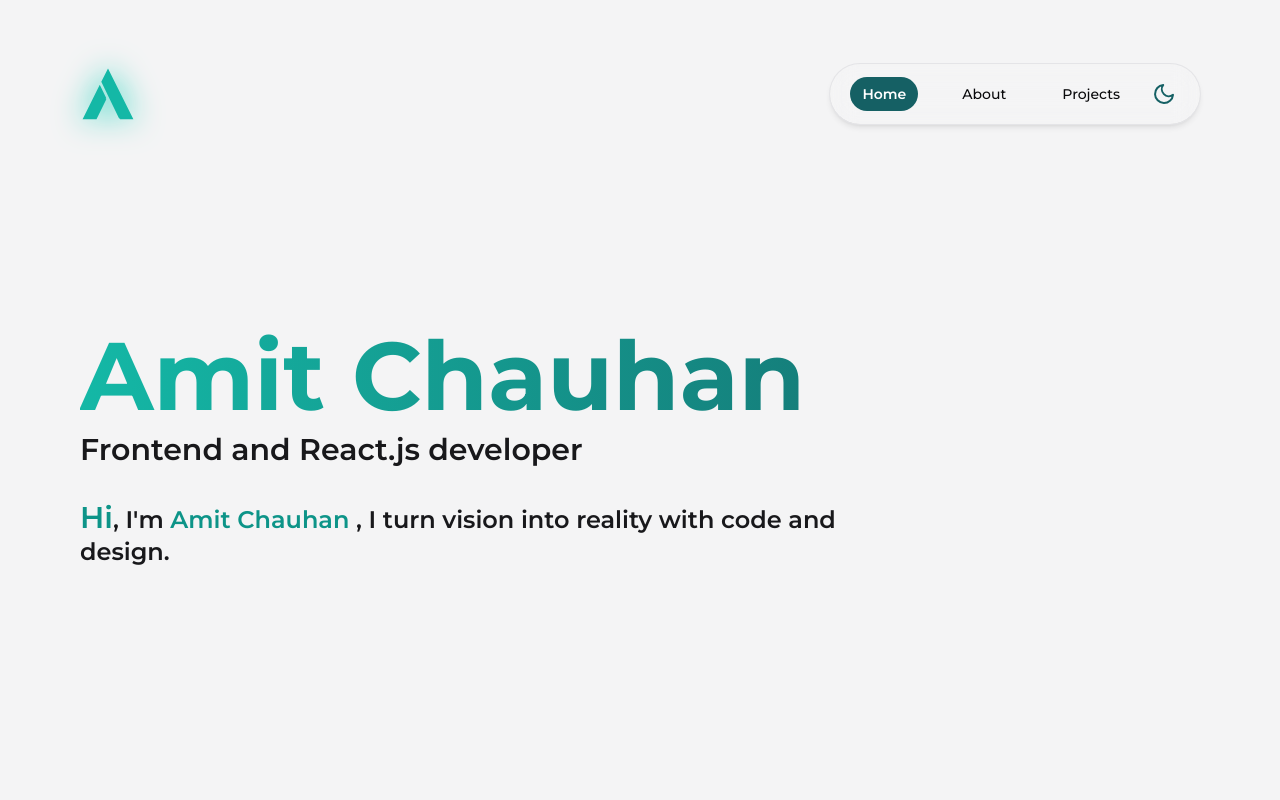
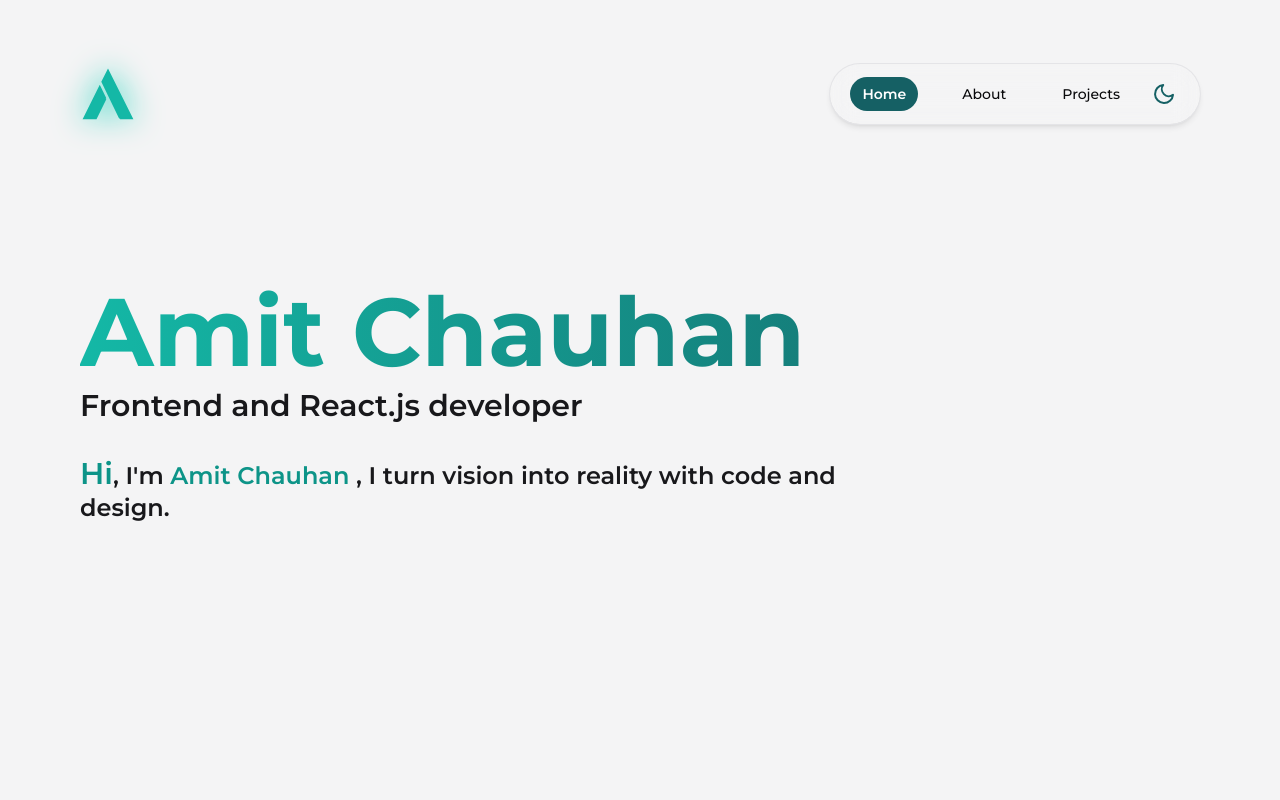
Before and after one commit to BUMBAIYA/amitchauhan-v2, a Next.js app: page / in a window 1280 px wide. Shown: the top 800 px of the page. Built offline with nearby package versions, Linux system fonts and the light colour scheme.

Commit message:
fix: canvas trail animation on desktop screen

```diff
--- a/src/components/Hero.tsx
+++ b/src/components/Hero.tsx
@@ -1,6 +1,7 @@
 import { useEffect, useRef, useState } from "react";
 import { AnimatePresence, motion } from "framer-motion";
 import FadeUp from "@/animation/FadeUp";
+import CursorTrailCanvas from "@/components/CursorTrailCanvas";
 
 export default function Hero() {
   const [scrollY, setScrollY] = useState(0);
@@ -30,8 +31,12 @@ export default function Hero() {
       }}
       transition={{ type: "spring", stiffness: 100 }}
       ref={ref}
-      className="pointer-events-none flex h-[calc(100vh-112px)] items-center px-6 sm:px-14 md:px-20"
+      className="pointer-events-none relative flex max-h-[1000px] min-h-[calc(100vh-200px)] items-center px-6 sm:px-14 md:h-[calc(100vh-200px)] md:min-h-max md:px-20"
     >
+      <CursorTrailCanvas
+        color="hsla(183, 64%, 27%, 0.4)"
+        className="pointer-events-none absolute inset-0 left-0 top-0 -z-10 h-full w-full"
+      />
       <div className="-mt-[112px] w-full">
         <div className="mx-auto max-w-7xl">
           <AnimatePresence>
--- a/src/pages/index.tsx
+++ b/src/pages/index.tsx
@@ -1,7 +1,6 @@
 import dynamic from "next/dynamic";
 import Head from "next/head";
 import { NextSeo } from "next-seo";
-import CursorTrailCanvas from "@/components/CursorTrailCanvas";
 import Hero from "@/components/Hero";
 import { PROJECT_SHOWCASE } from "@/data/projects";
 import { siteMetadata } from "@/data/siteMetaData.mjs";
@@ -14,10 +13,6 @@ const Project = dynamic(() => import("@/components/ProjectShowcase"), {
 export default function Home() {
   return (
     <>
-      <CursorTrailCanvas
-        color="hsla(183, 64%, 27%, 0.4)"
-        className="pointer-events-none fixed inset-0 -z-10 h-full w-full"
-      />
       <NextSeo
         title="Amit Chauhan | React and Frontend Developer"
         description="Explore the professional portfolio of Amit Chauhan, a skilled React and Frontend Developer with 2 years of hands-on experience. Discover innovative projects, expertise in modern web technologies, and a passion for creating seamless user experiences."
```
